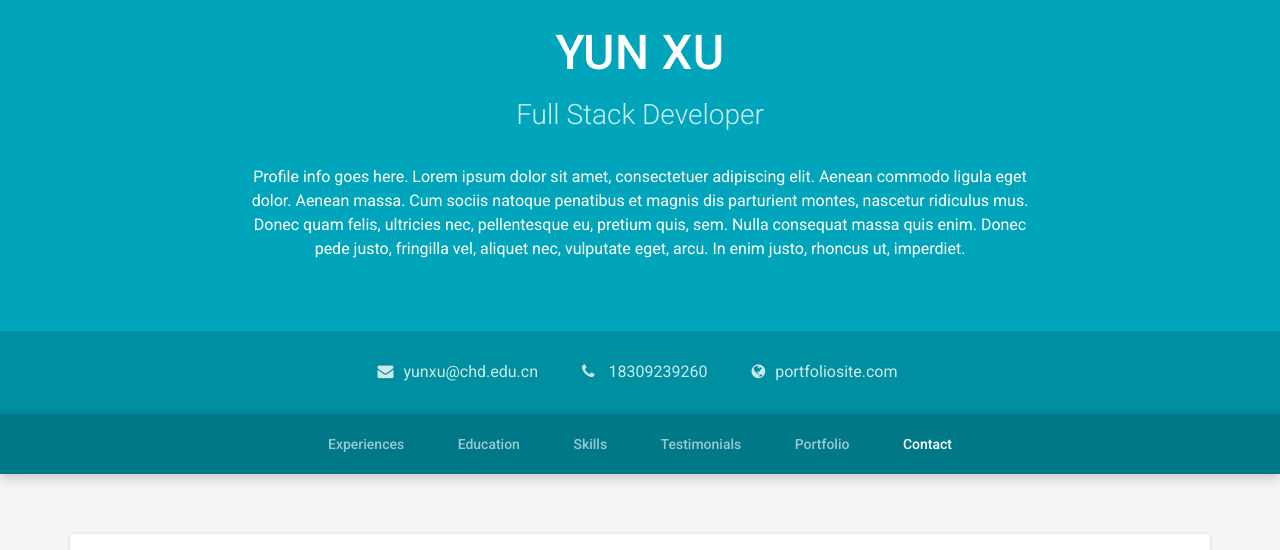
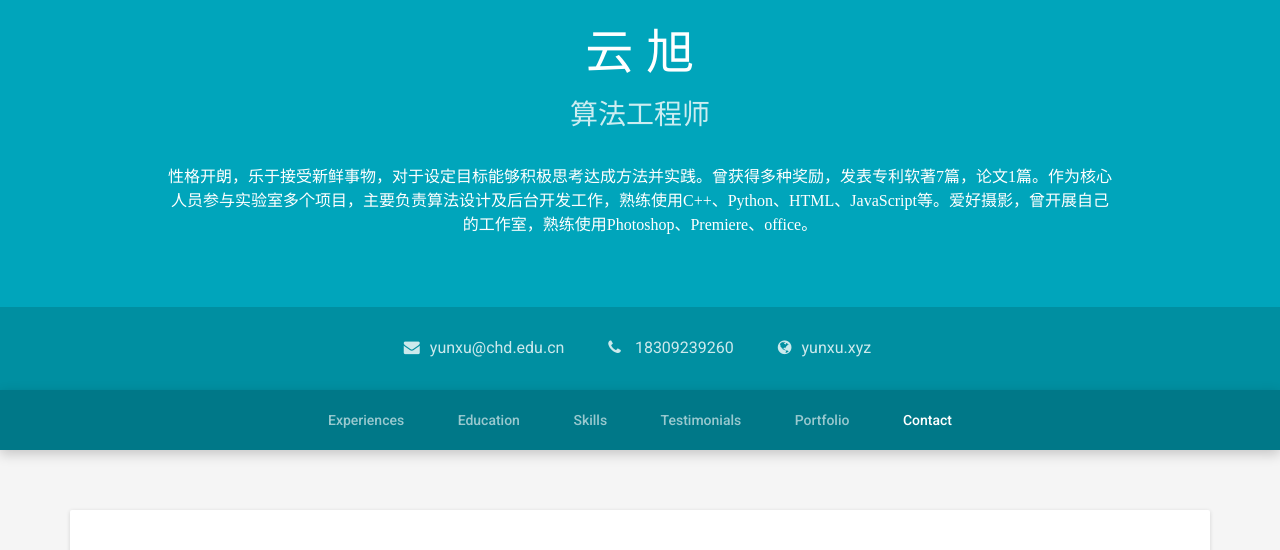
Before and after one commit to yunxuo/yunxuo.github.io, a plain HTML site: page index.html in a window 1280 px wide. Shown: the part 250-800 px from the top of the page. Drawn offline with Linux system fonts and the light colour scheme.

Commit message:
修改个人简介

```diff
--- a/assets/css/styles.css
+++ b/assets/css/styles.css
@@ -160,11 +160,13 @@ a.btn:hover {
   margin-left: -80px;
 }
 .header .name {
+  font-family:"YouYuan";
   font-size: 48px;
   margin-bottom: 15px;
   letter-spacing: 0.5px;
 }
 .header .title {
+  font-family:"YouYuan";
   font-size: 28px;
   font-weight: 300;
   color: rgba(255, 255, 255, 0.8);
@@ -178,7 +180,9 @@ a.btn:hover {
   font-size: 16px;
 }
 .header .profile {
-  max-width: 800px;
+  font-family:"YouYuan";
+  font-stretch:wider;
+  max-width: 950px;
   margin: 0 auto;
 }
 .header .contact-info {
--- a/assets/js/my.js
+++ b/assets/js/my.js
@@ -1,5 +1,5 @@
 function topInformation(type, value) {
     if(type == 1)  alert("请加QQ  " + value);
-    if(type == 2)  alert(value);
+    if(type == 2)  alert("请加微信  " + value);
     if(type == 3)  alert(value);
     }
--- a/index.html
+++ b/index.html
@@ -24,13 +24,6 @@
 
 <body>
 
-	    <script>
-				function fffasad()    //创建函数
-				{
-					alert("HELLO");    //弹出窗口
-				}
-			</script>
-
 <header class="header">
 	<div class="top-bar container-fluid">
 		<div class="actions">
@@ -50,10 +43,11 @@
 	<div class="intro">
 		<div class="container text-center">
 			<img class="profile-image" src="assets/images/profile-image.png" alt="">
-			<h1 class="name">YUN XU</h1>
-			<div class="title">Full Stack Developer</div>
+			<h1 class="name">云 旭</h1>
+			<div class="title">算法工程师</div>
 			<div class="profile">
-				<p>Profile info goes here. Lorem ipsum dolor sit amet, consectetuer adipiscing elit. Aenean commodo ligula eget dolor. Aenean massa. Cum sociis natoque penatibus et magnis dis parturient montes, nascetur ridiculus mus. Donec quam felis, ultricies nec, pellentesque eu, pretium quis, sem. Nulla consequat massa quis enim. Donec pede justo, fringilla vel, aliquet nec, vulputate eget, arcu. In enim justo, rhoncus ut, imperdiet.</p>
+				<!-- <p>Profile info goes here. Lorem ipsum dolor sit amet, consectetuer adipiscing elit. Aenean commodo ligula eget dolor. Aenean massa. Cum sociis natoque penatibus et magnis dis parturient montes, nascetur ridiculus mus. Donec quam felis, ultricies nec, pellentesque eu, pretium quis, sem. Nulla consequat massa quis enim. Donec pede justo, fringilla vel, aliquet nec, vulputate eget, arcu. In enim justo, rhoncus ut, imperdiet.</p> -->
+				<p>性格开朗，乐于接受新鲜事物，对于设定目标能够积极思考达成方法并实践。曾获得多种奖励，发表专利软著7篇，论文1篇。作为核心人员参与实验室多个项目，主要负责算法设计及后台开发工作，熟练使用C++、Python、HTML、JavaScript等。爱好摄影，曾开展自己的工作室，熟练使用Photoshop、Premiere、office。</p>
 			</div><!--//profile-->
 		</div><!--//container-->
 	</div><!--//intro-->
@@ -63,7 +57,7 @@
 			<ul class="list-inline">
 				<li class="email"><i class="fa fa-envelope"></i><a href="mailto:yunxu@chd.edu.cn">yunxu@chd.edu.cn</a></li>
 				<li><i class="fa fa-phone"></i> <a href="tel: 18309239260">18309239260</a></li>
-				<li class="website"><i class="fa fa-globe"></i><a href="#" target="_blank">portfoliosite.com</a></li>
+				<li class="website"><i class="fa fa-globe"></i><a href="#">yunxu.xyz</a></li>
 			</ul>
 		</div><!--//container-->
 	</div><!--//contact-info-->
```
